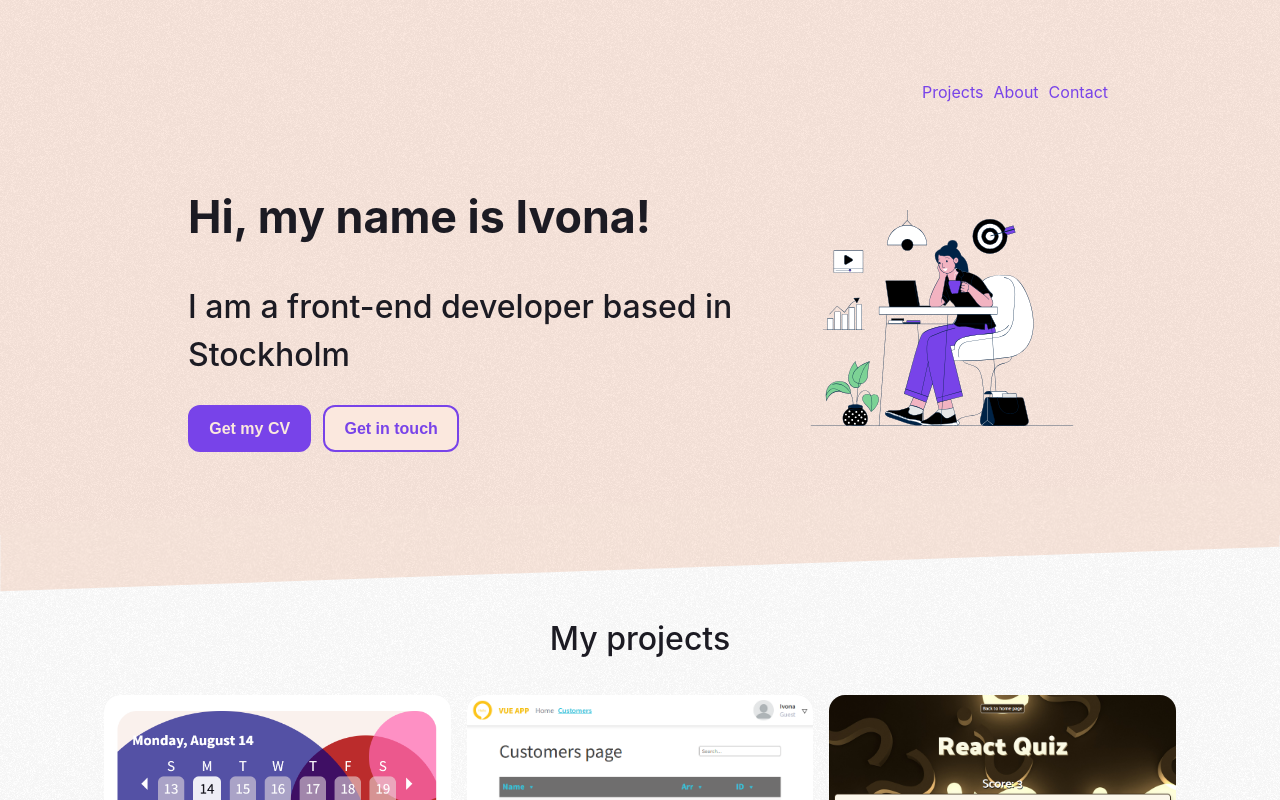
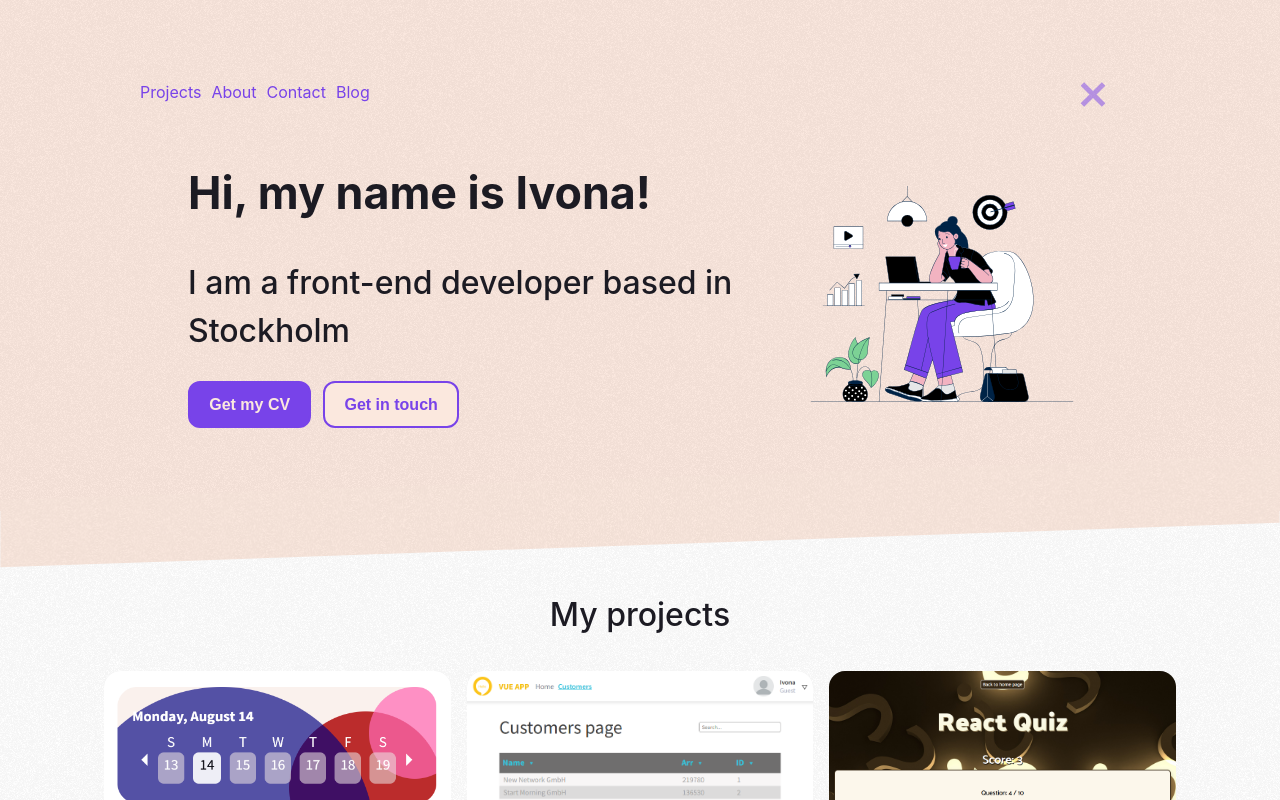
Before and after one commit to iwarra/my-portfolio, a Vue app: page / in a window 1280 px wide. Shown: the top 800 px of the page. Built offline with nearby package versions, Linux system fonts and the light colour scheme.

Commit message:
Updates to scrollUp, markup accessibility, navbar

```diff
--- a/src/components/HomePage.vue
+++ b/src/components/HomePage.vue
@@ -17,8 +17,8 @@ const openCV = () => {
   window.open('ivona_josipovic_cv.pdf');
 };
 
-const scrollToContact = () => {
-  document.querySelector('#contact').scrollIntoView();
+const scrollTo = (element) => {
+  document.querySelector(`#${element}`).scrollIntoView();
 };
 
 // function setBorderColor(project) {
@@ -39,14 +39,19 @@ const scrollToContact = () => {
 <template>
   <header id="header">
     <div class="header-wrapper">
+      <div class="nav-active">
+        <div class="nav-trigger">
+          <span class="nav-icon"></span>
+        </div>
         <nav class="header-nav">
           <ul class="header-links">
             <li><a href="#projects">Projects</a></li>
             <li><a href="#about">About</a></li>
             <li><a href="#contact">Contact</a></li>
-          <!-- <li><a href="#blog">Blog</a></li> -->
+            <li><a href="www.thesmokedetector.net/coding">Blog</a></li>
           </ul>
         </nav>
+      </div>
       <section class="header-hero">
         <div class="hero-text">
           <h1 class="hero-title"> Hi, my name is Ivona! </h1>
@@ -59,7 +64,7 @@ const scrollToContact = () => {
             > Get my CV </button>
             <button
               class="hero-secondaryBtn"
-              @click="scrollToContact"
+              @click="scrollTo('contact')"
             > Get in touch </button>
           </div>
         </div>
@@ -78,7 +83,8 @@ const scrollToContact = () => {
       <div class="projects-wrapper">
         <img src="arrow-left.svg"
           alt="arrow pointing left"
-          aria-label="button"
+          role="button"
+          aria-label="show previous project card"
           class="arrow-icon"
           @click="moveLeft"
         >
@@ -88,7 +94,7 @@ const scrollToContact = () => {
               v-for="project in projectsRef"
               :key="project.title"
             >
-              <img class="project-img" :src="project.image" alt="screenshot of the projects user interface">
+              <img class="project-img" :src="project.image" :alt="`screenshot of the ${project.title} user interface`">
               <div class="project-text">
                 <h3 class="project-title"> {{ project.title }}</h3>
                 <ul class="project-tools"> Tools used:
@@ -111,7 +117,8 @@ const scrollToContact = () => {
         <img
           src="arrow-right.svg"
           alt="arrow pointing right"
-          aria-label="button"
+          role="button"
+          aria-label="show next project card"
           class="arrow-icon"
           @click="moveRight"
         >
@@ -123,7 +130,7 @@ const scrollToContact = () => {
         <div class="about-wrapper">
           <div class="about-skills">
             <h3>My Skills</h3>
-            <u class="skills-list">
+            <ul class="skills-list">
                <li v-for="skill in skills"
                 class="skills-item"
                >
@@ -132,7 +139,7 @@ const scrollToContact = () => {
                 ></font-awesome-icon>
                 <span> {{ skill.name }} </span>
               </li>
-            </u>
+            </ul>
           </div>
           <div class="about-text">
             <h3>Get to know me</h3>
@@ -173,12 +180,14 @@ const scrollToContact = () => {
   <footer id="footer">
     <div class="footer-wrapper">
       <small class="footer-copy">Copyright ©2023 Ivona Josipovic</small>
-      <a class="footer-scrollUp" href="#">
       <font-awesome-icon
         icon="fa-solid fa-circle-chevron-up"
         class="footer-icon"
+        role="button"
+        aria-label="navigate back to top of the page"
+        aria-hidden="false"
+        @click="scrollTo('header')"
       ></font-awesome-icon>
-      </a>
     </div>
   </footer>
 </template>
@@ -197,12 +206,85 @@ const scrollToContact = () => {
     min-height: 40vh;
     justify-content: center;
     margin: 0 auto;
+    position: relative;
+
+    .header-nav {
+      position: absolute;
+      z-index:5;
+      opacity:0;
+      transition-property: all;
+      transition-duration: 300ms;
+    }
+
+    .nav-active .header-nav {
+      opacity:1;
+    }
+
+    .nav-trigger {
+      display: block;
+      position: absolute;
+      width: 30px;
+      height: 25px;
+      right: 2rem;
+      top: 47px;
+      z-index: 2;
+    }
+
+    //Not needed ?
+  .nav-active .nav-trigger {
+    opacity:0.5;
+  }
+
+  .nav-icon {
+    display:inline-block;
+    position: relative;
+    width:30px;
+    height:5px;
+    background-color: var(--primary-accent);
+    transition-property: background-color, transform;
+    transition-duration: 300ms;
+
+    &:before,
+    &:after {
+      content:'';
+      display:block;
+      width:30px;
+      height:5px;
+      position: absolute;
+      background: var(--primary-accent);
+      transition-property: margin, transform;
+      transition-duration: 300ms;
+    }
+
+    &:before {
+      margin-top:-10px;
+    }
+
+    &:after {
+      margin-top:10px;
+    }
+  }
+
+  .nav-active .nav-icon {
+    background: rgba(0,0,0,0.0);
+
+    &:before {
+      margin-top:0;
+      transform:rotate(45deg);
+    }
+
+    &:after {
+      margin-top:0;
+      transform:rotate(-45deg);
+    }
+  }
+
 
     .header-links {
       list-style: none;
       display: flex;
-      flex-direction: row;
-      justify-content: end;
+      flex-direction: column;
+      align-items: end;
       gap: 10px;
       margin-right: 2rem;
 
@@ -276,7 +358,13 @@ const scrollToContact = () => {
     .header-wrapper {
       max-width: 1000px;
       padding-top: 3rem;
+      .header-links {
+        display: flex;
+        flex-direction: row;
+        justify-content: end;
       }
+    }
+
     .header-hero{
       flex-direction: row;
       justify-content: space-evenly;
@@ -365,10 +453,11 @@ const scrollToContact = () => {
   .project-tools {
     list-style: none;
     font-weight: 600;
-    color: var(--primary-accent);
+    color: var(--secondary-accent);
 
     li {
       display: inline;
+      font-size: 1rem;
     }
   }
 
@@ -418,16 +507,15 @@ const scrollToContact = () => {
     flex-wrap: wrap;
     list-style: none;
     gap: 1rem;
-    text-decoration: none;
 
     .skills-item {
       padding: .8rem 1.2rem;
       font-size: 1.2rem;
-      // background: rgba(172, 172, 172, 0.238);
-      background-color: #f3bea252;
+      //background: rgba(188, 188, 188, 0.238);
+      background-color: #f8c6ab90;
       border-radius: 5px;
       font-weight: 600;
-      color: #666;
+      color: #5b5b5b;
 
       span {
         margin-left: .5rem;
@@ -488,6 +576,7 @@ const scrollToContact = () => {
 
 #footer {
   background-image: url(../assets/grainy_texture.png), linear-gradient(#eee, #eee);
+  // opacity: 0.33;
   .footer-wrapper {
     max-width: 1000px;
     margin: 0 auto;
```
Lines whose indentation alone changed are shown as unchanged.
